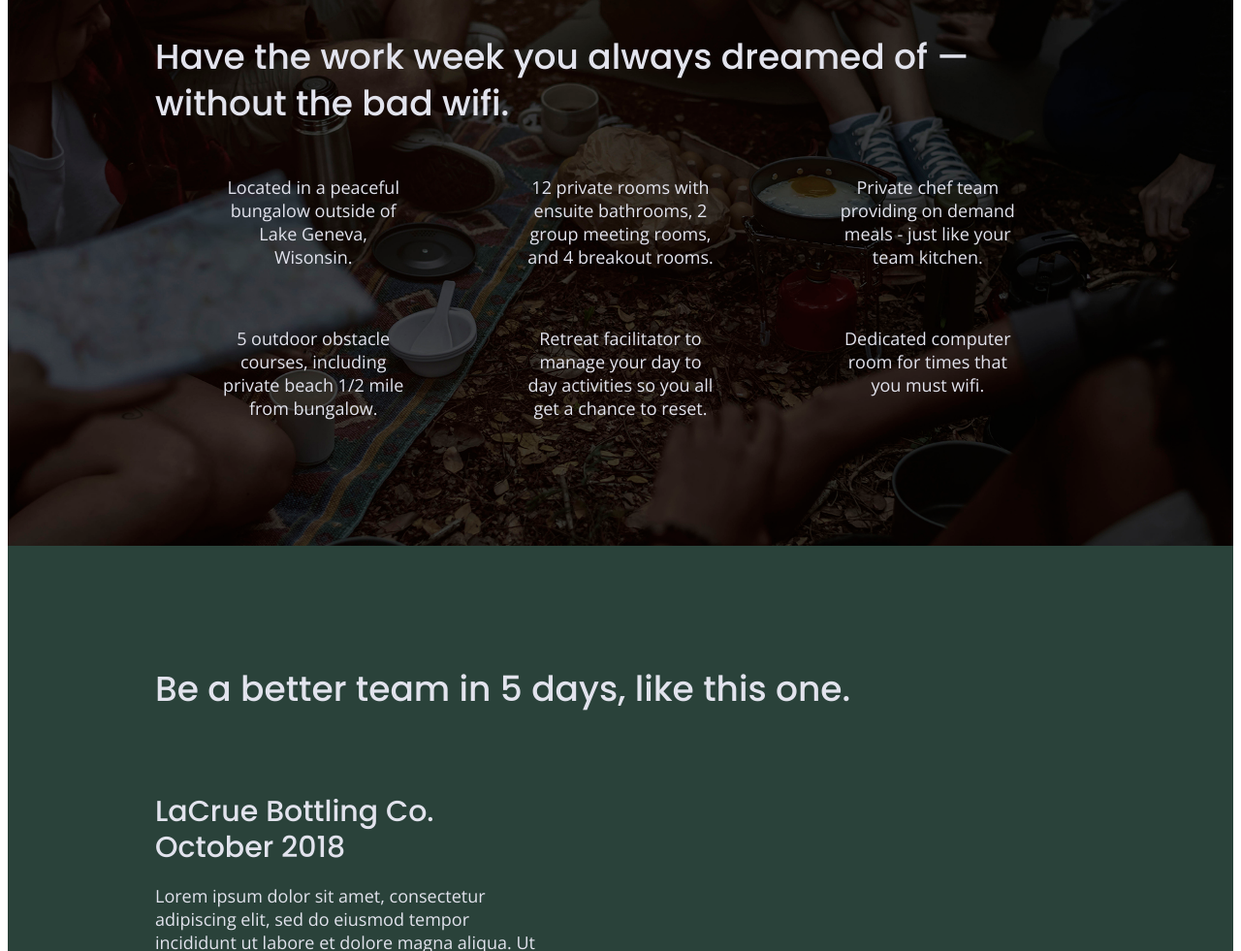
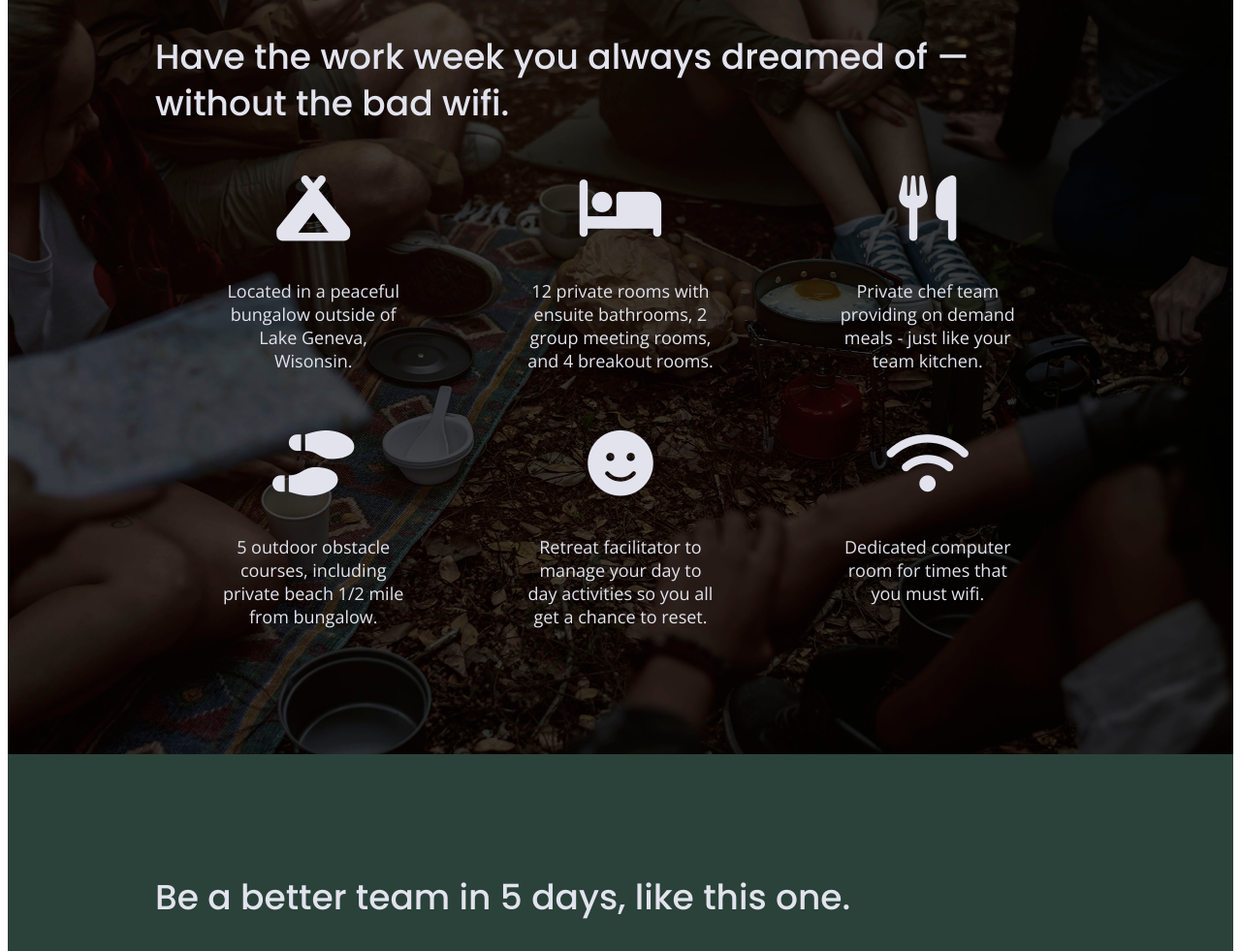
Before and after one commit to codeRed-I/unplugged-responsive, a website built with webpack: page index.html in a window 1280 px wide. Shown: the part 1095-2076 px from the top of the page at 97% size. Built offline with nearby package versions, Linux system fonts and the light colour scheme.

Commit message:
Added the fontawesome icons to homepage

```diff
--- a/css/style.css
+++ b/css/style.css
@@ -117,7 +117,6 @@ textarea {
   h3,
   h4 {
     font-family: 'Poppins', sans-serif;
-    margin: 20px 0;
     font-weight: 500;
     font-size: 1.125em;
     margin: 20px 0;
@@ -126,6 +125,14 @@ textarea {
   p {
     font-size: .875em;
     line-height: 1.285;
+  }
+
+  img {
+    width: 100%;
+  }
+
+  figure {
+    margin: 0;
   }
 
   address {
@@ -138,13 +145,7 @@ textarea {
     margin: 50px 0;
 }
 
-img {
-  width: 100%;
-}
 
-figure {
-  margin: 0;
-}
 /* -----------------Base Header - Footer Styles------------------------------- */
 
   header {
@@ -313,6 +314,11 @@ figure {
   .features p {
     text-align: center;
     margin: 0;
+  }
+
+  .features i {
+    font-size: 3.75em;
+    margin-bottom: 40px;
   }
 
    /* Reviews */
--- a/index.html
+++ b/index.html
@@ -5,6 +5,7 @@
     <meta name="viewport" content="width=device-width, initial-scale=1" />
     <title>Unplugged Retreat</title>
     <link rel="stylesheet" href="css/style.css" />
+    <script src="https://kit.fontawesome.com/390a376d07.js" crossorigin="anonymous"></script>
     <meta name="description" content="" />
 
     <!-- Google Fonts -->
@@ -79,41 +80,41 @@
           </h2>
           <div class="features-items">
             <article>
-              <p class="fontawesome-icon"></p>
+              <p class="fontawesome-icon"><i class="fa-solid fa-campground"></i></p>
               <p class="features-item-description">
                 Located in a peaceful bungalow outside of Lake Geneva, Wisonsin.
               </p>
             </article>
             <article>
-              <p class="fontawesome-icon"></p>
+              <p class="fontawesome-icon"><i class="fa-solid fa-bed"></i></p>
               <p class="features-item-description">
                 12 private rooms with ensuite bathrooms, 2 group meeting rooms,
                 and 4 breakout rooms.
               </p>
             </article>
             <article>
-              <p class="fontawesome-icon"></p>
+              <p class="fontawesome-icon"><i class="fa-solid fa-utensils"></i></p>
               <p class="features-item-description">
                 Private chef team providing on demand meals - just like your
                 team kitchen.
               </p>
             </article>
             <article>
-              <p class="fontawesome-icon"></p>
+              <p class="fontawesome-icon"><i class="fa-solid fa-shoe-prints"></i></p>
               <p class="features-item-description">
                 5 outdoor obstacle courses, including private beach 1/2 mile
                 from bungalow.
               </p>
             </article>
             <article>
-              <p class="fontawesome-icon"></p>
+              <p class="fontawesome-icon"><i class="fa-solid fa-face-smile"></i></p>
               <p class="features-item-description">
                 Retreat facilitator to manage your day to day activities so you
                 all get a chance to reset.
               </p>
             </article>
             <article>
-              <p class="fontawesome-icon"></p>
+              <p class="fontawesome-icon"><i class="fa-solid fa-wifi"></i></p>
               <p class="features-item-description">
                 Dedicated computer room for times that you must wifi.
               </p>
```
Also changed, not shown: about/index.html (+1 -0 lines), faq/index.html (+1 -0 lines).
